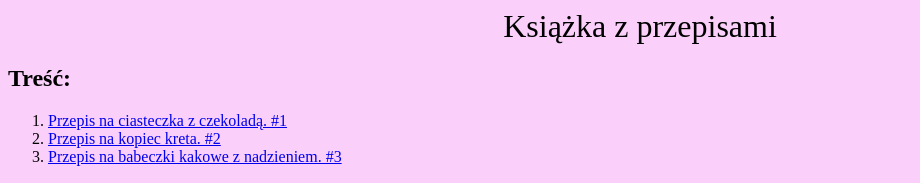
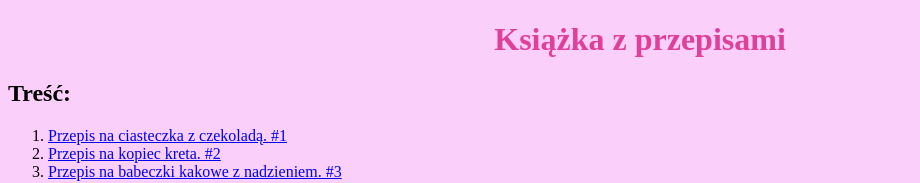
Before and after one commit to Aleksandra1520/Aleksandra1520.github.io, a plain HTML site: page index.html in a window 1280 px wide. Shown: the top 183 px of the page, without its empty margins (0-920 px from the left). Drawn offline with Linux system fonts and the light colour scheme.

Commit message:
Update index.html

```diff
--- a/index.html
+++ b/index.html
@@ -17,7 +17,7 @@
     </head>
     <body>
 
-        <center><span style="font-size: xx-large">Książka z przepisami</span></center>
+        <center><h1>Książka z przepisami</h1></center>
 
         <h2>Treść:</h2>
 
```
